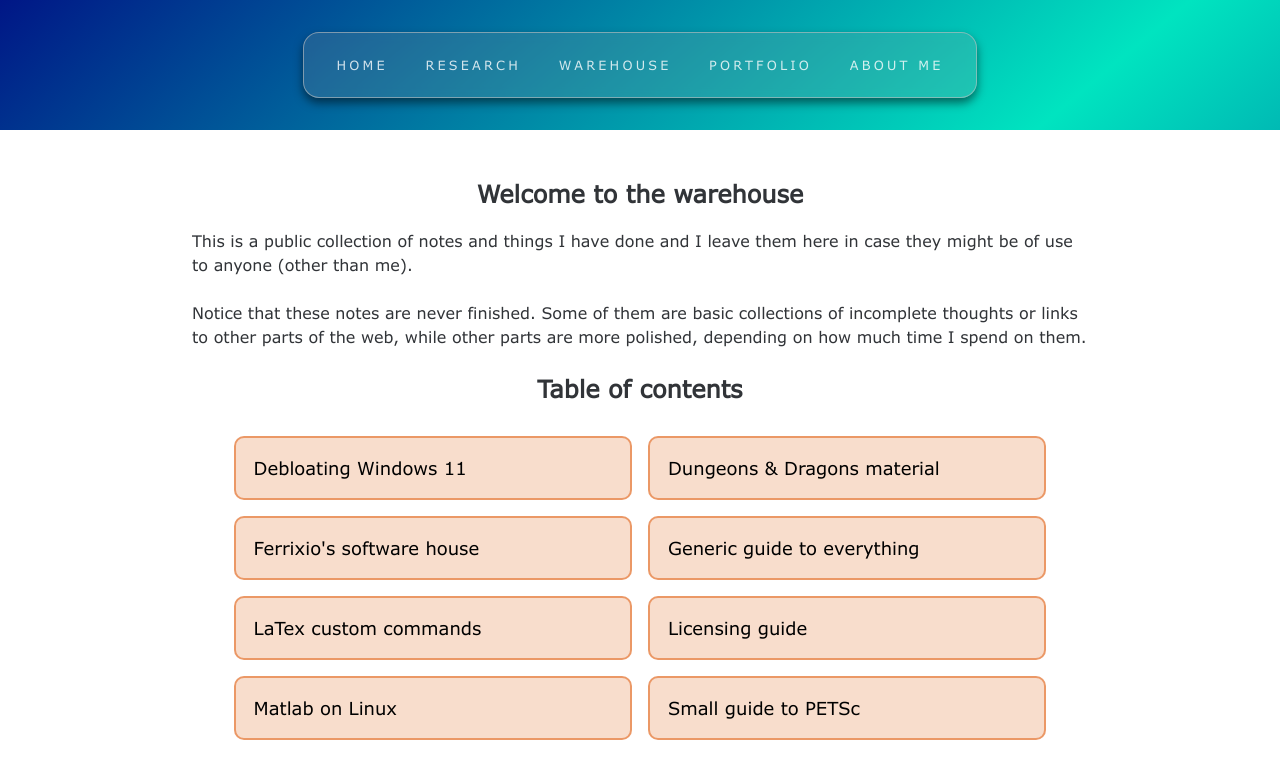
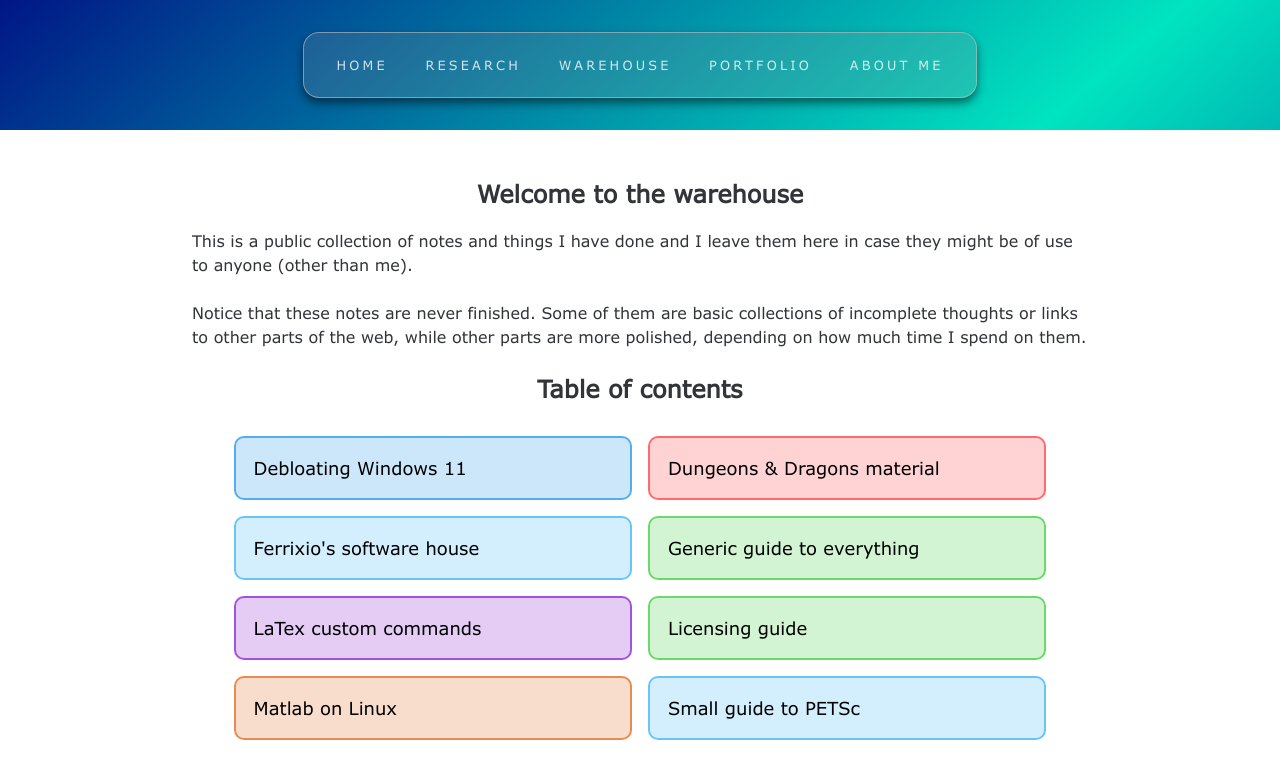
Before and after one commit to ferrixio/ferrixio.github.io, a plain HTML site: page warehouse.html in a window 1280 px wide. Drawn offline with Linux system fonts and the light colour scheme.

Commit message:
Dynamic warehouse population

```diff
--- a/assets/css/main.css
+++ b/assets/css/main.css
@@ -4,14 +4,16 @@
 }
 
 :root {
-	--matlab-orange: 221, 84, 0;
-	--dnd-red: 255, 35, 42;
+	--matlab-orange: rgb(221, 84, 0);
+	--dnd-red: rgb(255, 35, 42);
 	--win--blue: rgb(5, 133, 231);
 	--win95-green: rgb(0, 128, 128);
-	--sf-green: rgb(62, 146, 67);
+	--sf-green: rgb(39, 196, 39);
 	--vscode-blue: rgb(35, 169, 242);
 	--latex-blue: rgb(63, 66, 237);
-	--latex-purple: 119, 0, 204;
+	--latex-purple: rgb(119, 0, 204);
+	--white-back: #f1f3f6;
+	--ultramarine: rgb(0, 0, 128);
 }
 
 body {
@@ -61,7 +63,7 @@ header {
 	display: flex;
 	flex-direction: column;
 	/* background:linear-gradient(90deg,navy,#1084d0); */
-	background:linear-gradient(140deg, #000080,#00e4c0, #000080, #4b2caf, #000080);
+	background:linear-gradient(140deg, var(--ultramarine),#00e4c0, var(--ultramarine), #4b2caf, var(--ultramarine));
 	background-position: 100% 50%;
 	background-size: 400% auto;
 	animation: gradient 300s linear infinite;
@@ -96,7 +98,7 @@ article > ul > li {
 body.homepage {
 	height: inherit;
 	/* background: rgb(0, 137, 137); */
-	background:linear-gradient(140deg,hsl(240, 100%, 25%),hsl(175, 72%, 50%));
+	background:linear-gradient(140deg,var(--ultramarine),#24dbcc);
 	text-align: center;
 	justify-content: center;
 	display: flex;
@@ -172,7 +174,7 @@ div.polaroid {
 code {
 	width: auto;
 	font-size: large;
-	background-color: #f1f3f6;
+	background-color: var(--white-back);
 	padding: 16px;
 	overflow: auto;
 	line-height: 1.45;
@@ -186,7 +188,7 @@ code {
 
 samp {
 	font-size: large;
-	background-color: #f1f3f6;
+	background-color: var(--white-back);
 	border-radius: 6px;
 	/* color:hsl(15, 100%, 50%); */
 	padding-left: 5px;
@@ -207,10 +209,11 @@ fieldset {
 	white-space: nowrap;
 	text-wrap: initial;
 	border: 2px outset;
+	background-color: var(--white-back);
 }
 
 fieldset code {
-	background-color: #f1f3f6;
+	background-color: var(--white-back);
 	border: 1px solid darkgrey;
 }
 
@@ -225,7 +228,6 @@ fieldset legend {
 }
 
 	fieldset.warning {
-		background-color: #faf4f0;
 		border-color: orangered;
 	}
 
@@ -234,7 +236,6 @@ fieldset legend {
 	}
 
 	fieldset.note {
-		background-color: #f3f0fa;
 		border-color: slateblue;
 	}
 
@@ -274,7 +275,7 @@ fieldset legend {
 		max-height: 0;
 		overflow: hidden;
 		transition: max-height 0.2s ease-out;
-		background-color: #f1f3f6;
+		background-color: var(--white-back);
 	}
 
 
@@ -291,15 +292,11 @@ fieldset legend {
 .holder a.witem {
 	width: 80%;
 	height: auto;
-	border: 2px solid rgba(var(--matlab-orange), 0.5);
     border-radius: 10px;
-    /* box-shadow: 2px 2px 3px rgba(0, 0, 0, 0.53); */
 	padding: 1em;
 	text-decoration: none;
 	font-size: large;
 	color: black;
-	/* background-color:bisque; */
-	background-color: rgba(var(--matlab-orange), 0.2);
 }
 
 
@@ -308,7 +305,7 @@ fieldset legend {
     max-width: 20em; /* Prevents overflow */
 	height: auto;
 	width: 20em;
-	background: hsl(0, 0%, 95%);
+	background: #f2f2f2;
 	border: 1px solid rgba(0, 0, 0, 0.1);
     border-radius: 5px;
     box-shadow: 2px 2px 3px rgba(0, 0, 0, 0.53);
--- /dev/null
+++ b/assets/js/warehouse.js
@@ -0,0 +1,51 @@
+document.addEventListener("DOMContentLoaded", () => {
+    loadWarehouse();
+});
+
+async function loadWarehouse() {
+    const container = document.getElementsByClassName('holder')[0];
+
+    try {
+        const response = await fetch('./assets/json/wareitems.json');
+
+        if (!response.ok) {
+            throw new Error(`HTTP error! status: ${response.status}`);
+        }
+
+        const witems = await response.json();
+        container.innerHTML = '';
+
+        witems.sort((a,b) => {
+            return a.text.localeCompare(b.text);
+        });
+
+        witems.forEach(entry => {
+            const entryElement = formatCard(entry);
+            container.appendChild(entryElement);
+        });
+
+    } catch (error) {
+        console.error("Could not load items:", error);
+        container.innerHTML = '<p>Error loading wharehouse.</p>';
+    }
+}
+
+function formatCard(entry) {
+    const item = document.createElement('a');
+    item.classList.add('witem');
+    item.setAttribute('href', "Warehouse/"+entry.file+".html");
+    item.innerHTML = `${entry.text}`;
+    item.style.border = `2px solid rgba(${entry.R}, ${entry.G}, ${entry.B}, 0.6)`;
+    item.style.backgroundColor = `rgba(${entry.R}, ${entry.G}, ${entry.B}, 0.2)`;
+
+    item.addEventListener('mouseenter', () => {
+        item.style.transform = "scale(1.03)";
+        item.style.boxShadow = `0 0 25px rgba(${entry.R}, ${entry.G}, ${entry.B}, 0.4)`;
+    })
+    item.addEventListener('mouseleave', () => {
+        item.style.transform = '';
+        item.style.boxShadow = '';
+    })
+
+    return item;
+}
--- /dev/null
+++ b/assets/json/wareitems.json
@@ -0,0 +1,42 @@
+[
+    {
+        "file":"debloating",
+        "text":"Debloating Windows 11",
+        "R": 5, "G": 133, "B": 231
+    },
+    {
+        "file":"DnD",
+        "text":"Dungeons & Dragons material",
+        "R": 255, "G": 35, "B": 42
+    },
+    {
+        "file":"Fsuite",
+        "text":"Ferrixio's software house",
+        "R": 35, "G": 169, "B": 242
+    },
+    {
+        "file":"GenericGuide",
+        "text":"Generic guide to everything",
+        "R": 39, "G": 197, "B": 39
+    },
+    {
+        "file":"latexUtils",
+        "text":"LaTex custom commands",
+        "R": 119, "G": 0, "B": 204
+    },
+    {
+        "file":"LicensingGuide",
+        "text":"Licensing guide",
+        "R": 39, "G": 197, "B": 39
+    },
+    {
+        "file":"matlab",
+        "text":"Matlab on Linux",
+        "R": 221, "G": 84, "B": 0
+    },
+    {
+        "file":"PetscSmallGuide",
+        "text":"Small guide to PETSc",
+        "R": 35, "G": 169, "B": 242
+    }
+]
--- a/warehouse.html
+++ b/warehouse.html
@@ -21,18 +21,10 @@
 			<br> -->
 
 			<h2>Table of contents</h2>
-			<div class="holder">
-				<a class="witem" href="Warehouse/debloating.html">Debloating Windows 11</a>
-				<a class="witem" href="Warehouse/DnD.html">Dungeons & Dragons material</a>
-				<a class="witem" href="Warehouse/Fsuite.html">Ferrixio's software house</a>
-				<a class="witem" href="Warehouse/GenericGuide.html">Generic guide to everything</a>
-				<a class="witem" href="Warehouse/latexUtils.html">LaTex custom commands</a>
-				<a class="witem" href="Warehouse/LicensingGuide.html">Licensing guide</a>
-				<a class="witem" href="Warehouse/matlab.html">Matlab on Linux</a>
-				<a class="witem" href="Warehouse/PetscSmallGuide.html">Small guide to PETSc</a>
-			</div>
+			<div class="holder"></div>
 		</article>
 
 		<script src="assets/js/headerNav.js"></script>
+		<script src="assets/js/warehouse.js"></script>
 	</body>
 </html>
```
